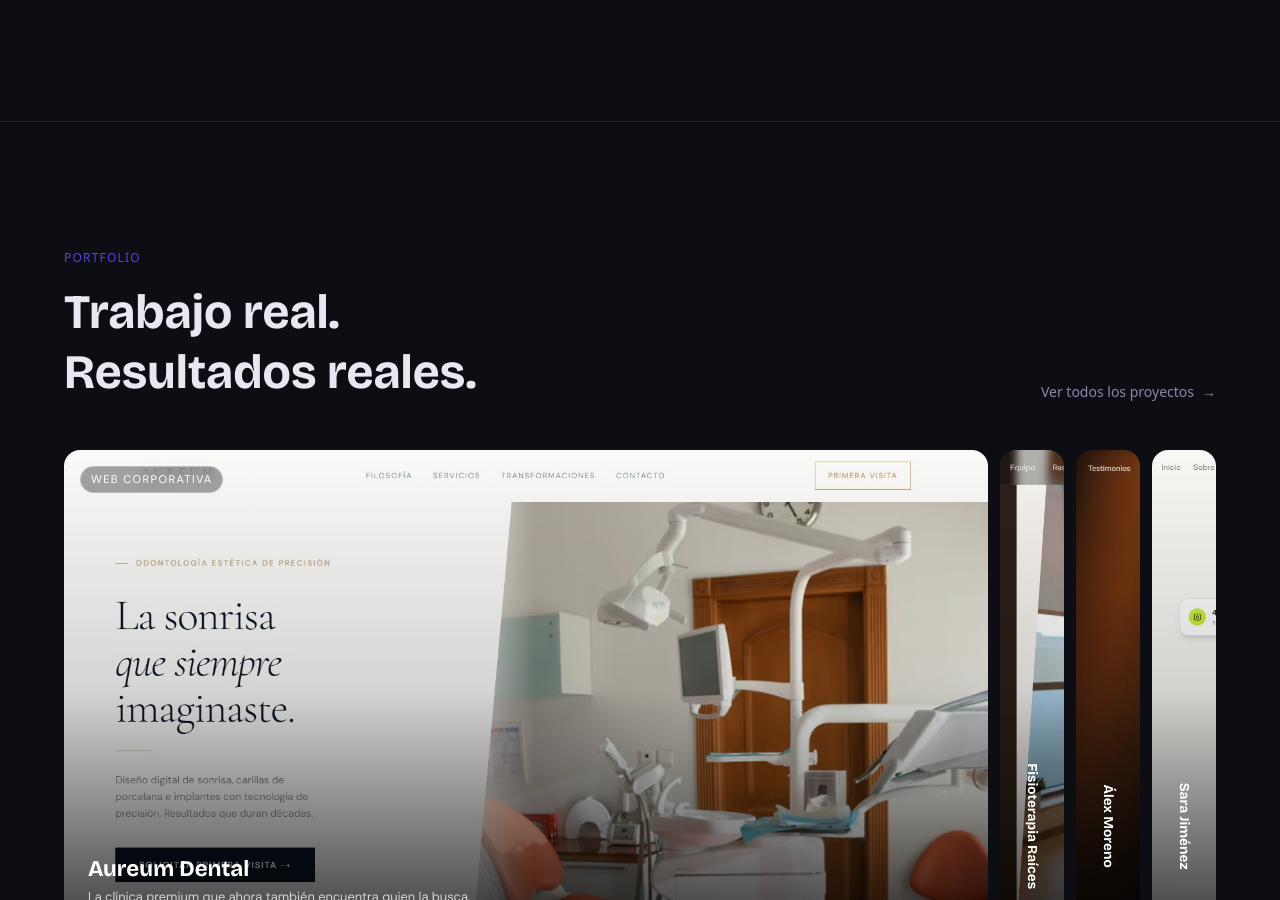
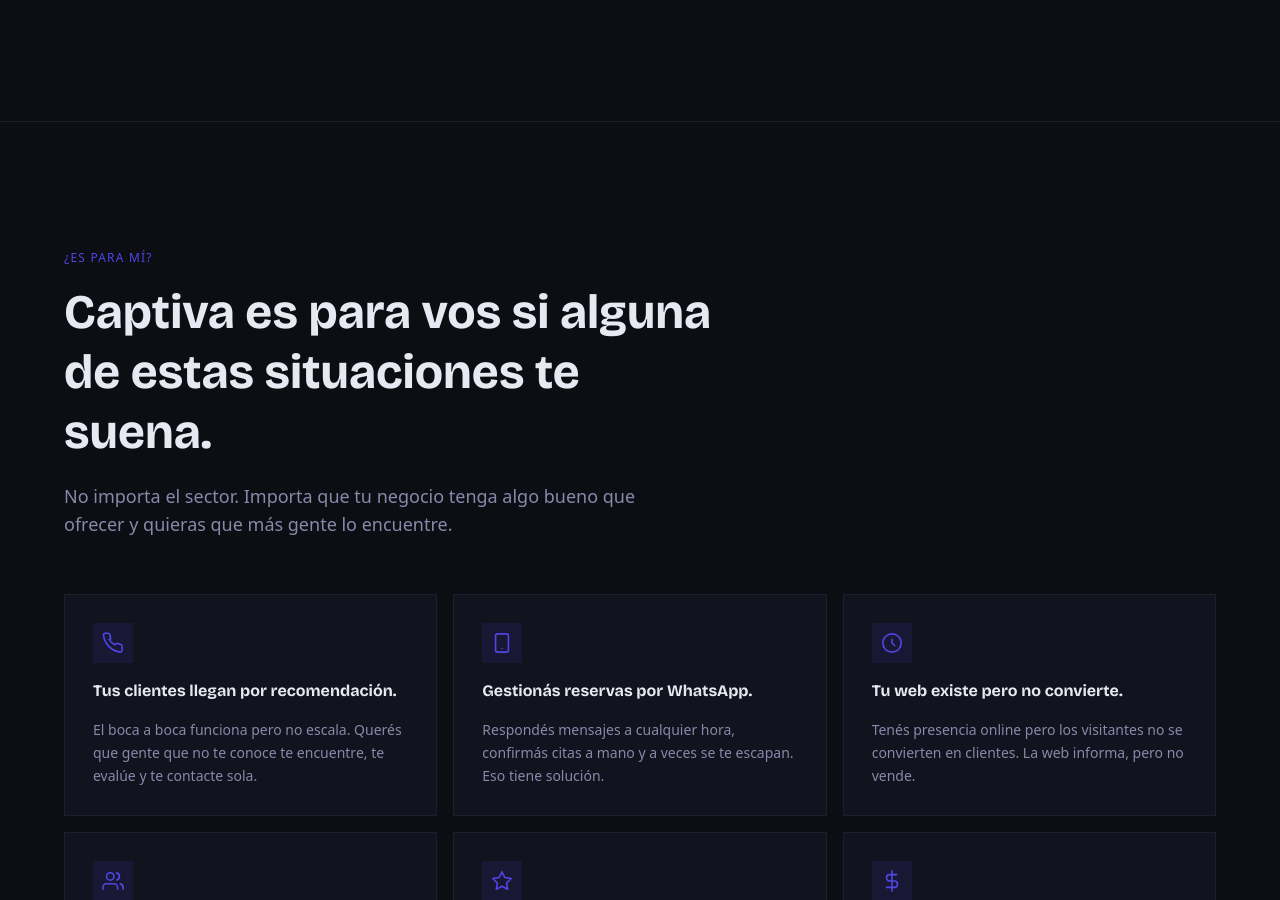
Before and after one commit to Ricardo2325/captiva, a Next.js app: page / in a window 1280 px wide. Shown: the part 1900-2800 px from the top of the page. Built offline with nearby package versions, Linux system fonts and the light colour scheme.

Commit message:
feat(home): add ForWho section with situation-based targeting

```diff
--- a/src/app/page.tsx
+++ b/src/app/page.tsx
@@ -1,5 +1,6 @@
 import Hero from '@/components/Hero';
 import ValueProps from '@/components/ValueProps';
+import ForWho from '@/components/ForWho';
 import PortfolioPreview from '@/components/PortfolioPreview';
 import Testimonials from '@/components/Testimonials';
 import CTASection from '@/components/CTASection';
@@ -11,6 +12,7 @@ export default function Home() {
       <main>
         <Hero />
         <ValueProps />
+        <ForWho />
         <PortfolioPreview />
         <Testimonials />
         <CTASection />
--- /dev/null
+++ b/src/components/ForWho.tsx
@@ -0,0 +1,146 @@
+'use client';
+
+import Link from 'next/link';
+import { motion } from 'framer-motion';
+
+const ease = [0.22, 1, 0.36, 1] as const;
+
+const situations = [
+  {
+    icon: (
+      <svg width="22" height="22" viewBox="0 0 24 24" fill="none" stroke="#4f46e5" strokeWidth="1.75" strokeLinecap="round" strokeLinejoin="round">
+        <path d="M22 16.92v3a2 2 0 0 1-2.18 2 19.79 19.79 0 0 1-8.63-3.07A19.5 19.5 0 0 1 4.69 12 19.79 19.79 0 0 1 1.61 3.53 2 2 0 0 1 3.6 1.37h3a2 2 0 0 1 2 1.72c.127.96.361 1.903.7 2.81a2 2 0 0 1-.45 2.11L7.91 8a16 16 0 0 0 6 6l.91-.91a2 2 0 0 1 2.11-.45c.907.339 1.85.573 2.81.7A2 2 0 0 1 21.73 16z" />
+      </svg>
+    ),
+    heading: 'Tus clientes llegan por recomendación.',
+    desc: 'El boca a boca funciona pero no escala. Querés que gente que no te conoce te encuentre, te evalúe y te contacte sola.',
+  },
+  {
+    icon: (
+      <svg width="22" height="22" viewBox="0 0 24 24" fill="none" stroke="#4f46e5" strokeWidth="1.75" strokeLinecap="round" strokeLinejoin="round">
+        <rect x="5" y="2" width="14" height="20" rx="2" ry="2" /><path d="M12 18h.01" />
+      </svg>
+    ),
+    heading: 'Gestionás reservas por WhatsApp.',
+    desc: 'Respondés mensajes a cualquier hora, confirmás citas a mano y a veces se te escapan. Eso tiene solución.',
+  },
+  {
+    icon: (
+      <svg width="22" height="22" viewBox="0 0 24 24" fill="none" stroke="#4f46e5" strokeWidth="1.75" strokeLinecap="round" strokeLinejoin="round">
+        <circle cx="12" cy="12" r="10" /><path d="M12 8v4l3 3" />
+      </svg>
+    ),
+    heading: 'Tu web existe pero no convierte.',
+    desc: 'Tenés presencia online pero los visitantes no se convierten en clientes. La web informa, pero no vende.',
+  },
+  {
+    icon: (
+      <svg width="22" height="22" viewBox="0 0 24 24" fill="none" stroke="#4f46e5" strokeWidth="1.75" strokeLinecap="round" strokeLinejoin="round">
+        <path d="M17 21v-2a4 4 0 0 0-4-4H5a4 4 0 0 0-4 4v2" /><circle cx="9" cy="7" r="4" /><path d="M23 21v-2a4 4 0 0 0-3-3.87M16 3.13a4 4 0 0 1 0 7.75" />
+      </svg>
+    ),
+    heading: 'Para crecer necesitarías contratar.',
+    desc: 'Más clientes significa más trabajo manual. Querés escalar sin que el negocio dependa de que estés tú presente.',
+  },
+  {
+    icon: (
+      <svg width="22" height="22" viewBox="0 0 24 24" fill="none" stroke="#4f46e5" strokeWidth="1.75" strokeLinecap="round" strokeLinejoin="round">
+        <polygon points="12 2 15.09 8.26 22 9.27 17 14.14 18.18 21.02 12 17.77 5.82 21.02 7 14.14 2 9.27 8.91 8.26 12 2" />
+      </svg>
+    ),
+    heading: 'Tenés buenas reseñas pero poca visibilidad.',
+    desc: 'Los que te conocen hablan bien de vos. El problema es que poca gente te conoce. La reputación está, el canal no.',
+  },
+  {
+    icon: (
+      <svg width="22" height="22" viewBox="0 0 24 24" fill="none" stroke="#4f46e5" strokeWidth="1.75" strokeLinecap="round" strokeLinejoin="round">
+        <line x1="12" y1="1" x2="12" y2="23" /><path d="M17 5H9.5a3.5 3.5 0 0 0 0 7h5a3.5 3.5 0 0 1 0 7H6" />
+      </svg>
+    ),
+    heading: 'No querés gastar sin saber qué pagás.',
+    desc: 'Precio fijo desde el primer día, alcance por escrito, sin sorpresas al final. Si no encajamos, te lo decimos antes de empezar.',
+  },
+];
+
+export default function ForWho() {
+  return (
+    <section
+      className="px-6 md:px-12 py-24 md:py-32"
+      style={{ borderTop: '1px solid #1e1e2e' }}
+    >
+      <div className="max-w-6xl mx-auto">
+
+        {/* Header */}
+        <motion.div
+          initial={{ opacity: 0, y: 20 }}
+          whileInView={{ opacity: 1, y: 0 }}
+          viewport={{ once: true }}
+          transition={{ duration: 0.6, ease }}
+          className="mb-14"
+        >
+          <p className="text-xs tracking-widest uppercase mb-4" style={{ color: '#4f46e5' }}>
+            ¿Es para mí?
+          </p>
+          <h2
+            className="font-display font-bold leading-tight text-3xl md:text-4xl lg:text-5xl max-w-2xl mb-5"
+            style={{ color: '#e8e8f2' }}
+          >
+            Captiva es para vos si alguna de estas situaciones te suena.
+          </h2>
+          <p className="text-base md:text-lg max-w-xl" style={{ color: '#8888aa' }}>
+            No importa el sector. Importa que tu negocio tenga algo bueno que ofrecer y quieras que más gente lo encuentre.
+          </p>
+        </motion.div>
+
+        {/* Grid */}
+        <div className="grid grid-cols-1 md:grid-cols-2 lg:grid-cols-3 gap-4 mb-12">
+          {situations.map((s, i) => (
+            <motion.div
+              key={s.heading}
+              initial={{ opacity: 0, y: 24 }}
+              whileInView={{ opacity: 1, y: 0 }}
+              viewport={{ once: true, margin: '-40px' }}
+              transition={{ duration: 0.5, delay: (i % 3) * 0.08, ease }}
+              className="flex flex-col gap-4 p-7"
+              style={{ backgroundColor: '#13131f', border: '1px solid #1e1e2e' }}
+            >
+              <div
+                className="w-10 h-10 flex items-center justify-center flex-shrink-0"
+                style={{ backgroundColor: 'rgba(79,70,229,0.1)' }}
+              >
+                {s.icon}
+              </div>
+              <h3
+                className="font-display font-bold text-base"
+                style={{ color: '#e8e8f2' }}
+              >
+                {s.heading}
+              </h3>
+              <p className="text-sm leading-relaxed" style={{ color: '#8888aa' }}>
+                {s.desc}
+              </p>
+            </motion.div>
+          ))}
+        </div>
+
+        {/* CTA */}
+        <motion.div
+          initial={{ opacity: 0, y: 16 }}
+          whileInView={{ opacity: 1, y: 0 }}
+          viewport={{ once: true }}
+          transition={{ duration: 0.5, ease }}
+          className="text-center"
+        >
+          <Link
+            href="/contacto"
+            className="inline-block text-sm font-medium px-8 py-3.5 rounded-full transition-all duration-200 hover:opacity-90 hover:scale-[1.02]"
+            style={{ backgroundColor: '#4f46e5', color: '#e8e8f2' }}
+          >
+            Me identifico, hablemos →
+          </Link>
+        </motion.div>
+
+      </div>
+    </section>
+  );
+}
```
